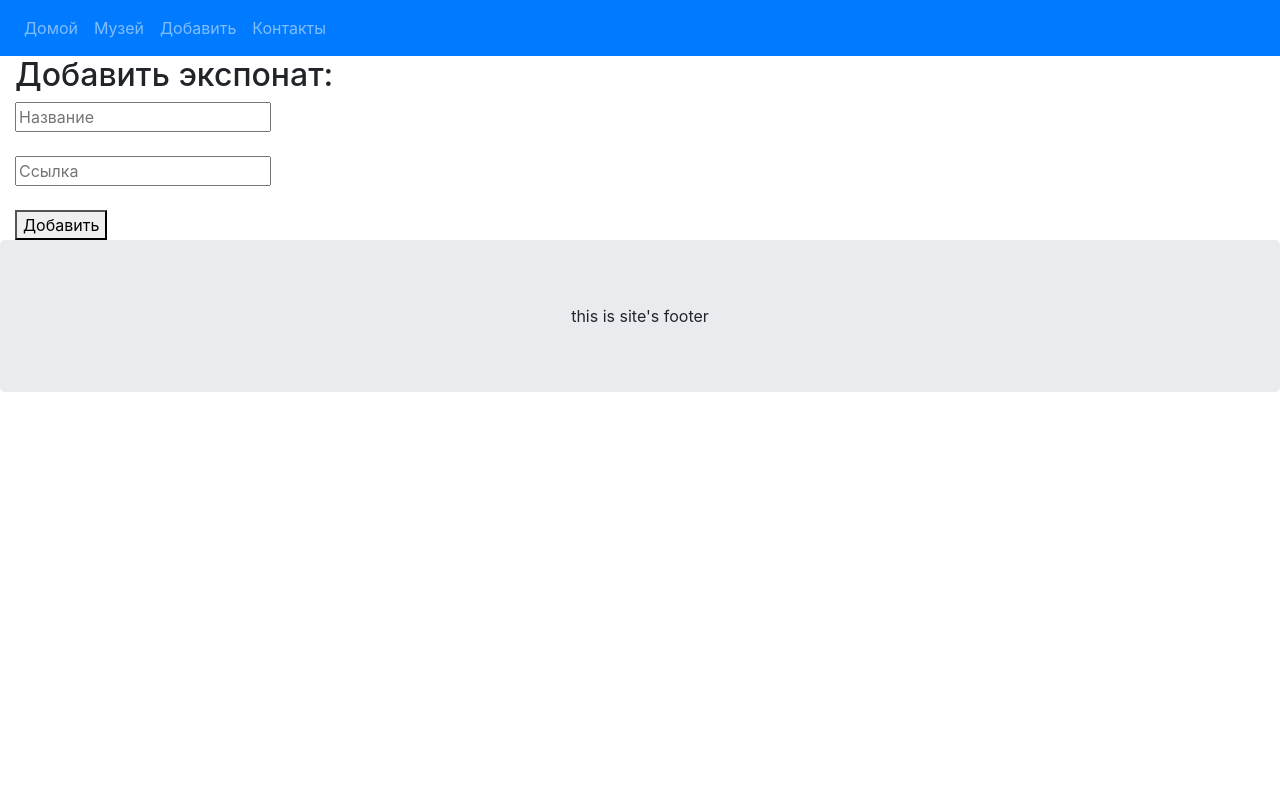
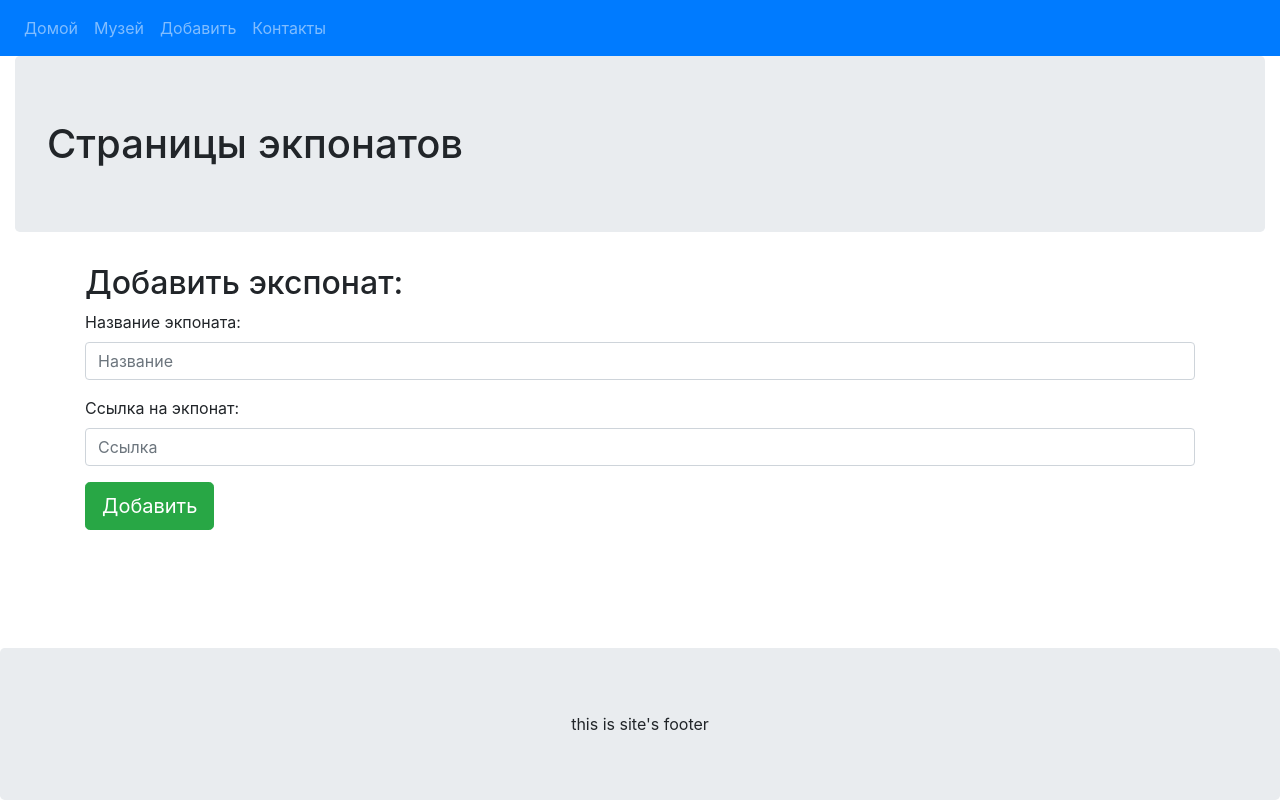
Before and after one commit to Amankaium/museum, a Flask app: page /create in a window 1280 px wide. Run offline with Flask 2, Linux system fonts and the light colour scheme; some libraries are stand-ins or nearby versions.

Commit message:
modified visual of museum

```diff
--- a/app.py
+++ b/app.py
@@ -22,6 +22,7 @@ def contact():
 @app.route("/all")
 def all():
     f = open("links.txt", mode="r", encoding="utf-8")
+
     lst = []
     for row in f:
         splited = row.split()
@@ -35,6 +36,7 @@ def all():
 @app.route("/one-image-page/<id>")
 def one(id):
     f = open("links.txt", mode="r", encoding="utf-8")
+
     lst = []
     for row in f:
         splited = row.split()
@@ -59,7 +61,14 @@ def create_form():
 @app.route("/add", methods=["POST"])
 def add():
     form = request.form
-    f = open("links.txt", mode="a+", encoding="utf-8")
-    f.write("7 " + form["name"] + " " + form["url"] + "\n")
+    f = open("links.txt", mode="r+", encoding="utf-8")
+
+    rows = f.read().split("\n")
+    last_eksponat = rows[-2]
+    last_eksponat_list = last_eksponat.split()
+    last_num = int(last_eksponat_list[0])
+
+    # f.write("7 " + form["name"] + " " + form["url"] + "\n")
+    f.write(f"{last_num + 1} {form['name']} {form['url']}\n") # 7 Кисточки http:////art2bid.com/assets/images/slid..
     f.close()
     return "<h2>Ваша форма обработана</h2>"
--- a/links.txt
+++ b/links.txt
@@ -3,5 +3,8 @@
 3 Cloud https://avatanplus.com/files/resources/mid/5b6800edd10f51650e43a120.png
 4 City https://images.unsplash.com/photo-1486406146926-c627a92ad1ab?ixlib=rb-1.2.1&ixid=eyJhcHBfaWQiOjEyMDd9&auto=format&fit=crop&w=750&q=80
 5 Стена https://onlinegallery.art/images/albums/large-abstract-artwork-artyazici(1).jpg?quality=85&type=webp&resolution=1920x0
-5 big picture https://onlinegallery.art/images/artworks/double-soaked.jpg
+6 big picture https://onlinegallery.art/images/artworks/double-soaked.jpg
 7 Кисточки https://art2bid.com/assets/images/sliders/yL2art-art-history_main_1440x800.jpg
+8 A R T https://encrypted-tbn0.gstatic.com/images?q=tbn%3AANd9GcSO_HRVZ226KcniXQYPaCURxDyhxeCty0ODmg&usqp=CAU
+9 След мамонта https://cs8.pikabu.ru/post_img/2018/02/15/6/1518687816195929795.jpg
+10 Хофбройхаус https://cs13.pikabu.ru/post_img/2020/09/03/5/1599113285153355885.webp
--- /dev/null
+++ b/static/main.css
@@ -0,0 +1,27 @@
+/* * {
+	margin: 0;
+	padding: 0;
+} */
+
+html,
+body {
+	height: 100%;
+}
+
+.wrapper {
+	display: flex;
+	flex-direction: column;
+	min-height: 100%;
+}
+
+.content {
+	flex: 1 0 auto;
+}
+
+.footer {
+	flex: 0 0 auto;
+}
+
+/* li {
+	padding-left: 10px;
+} */
--- a/templates/create_form.html
+++ b/templates/create_form.html
@@ -1,14 +1,24 @@
-{% extends 'layout.html' %}
+{% extends 'museum_base.html' %}
 
-{% block content %}
+{% block museum_content %}
 
+<div class="container">
+    <h2>Добавить экспонат:</h2>
     <form action="{{ url_for('add') }}" method='POST'>
-        <h2>Добавить экспонат:</h2>
-        <input type="text" name="name" placeholder="Название">
-        <br><br>
-        <input type="text" name="url" placeholder="Ссылка">
-        <br><br>
-        <button>Добавить</button>
+        <div class="form-group">
+            <label for="name">Название экпоната:</label>
+            <input class="form-control" id="name" type="text" name="name" placeholder="Название">
+        </div>
+        <div class="form-group">
+            <label for="url">Ссылка на экпонат:</label>
+            <input class="form-control" id="url" type="text" name="url" placeholder="Ссылка">
+        </div>
+
+        <button class="btn btn-success btn-lg">Добавить</button>
     </form>
+    <br>
+    <br>
+    <br>
+</div>
 
 {% endblock %}
--- a/templates/layout.html
+++ b/templates/layout.html
@@ -5,11 +5,14 @@
     <meta name="viewport" content="width=device-width, initial-scale=1.0">
     <title>{% block title %}Muzzzei{% endblock %}</title>
     <link rel="stylesheet" href="https://stackpath.bootstrapcdn.com/bootstrap/4.5.0/css/bootstrap.min.css" integrity="sha384-9aIt2nRpC12Uk9gS9baDl411NQApFmC26EwAOH8WgZl5MYYxFfc+NcPb1dKGj7Sk" crossorigin="anonymous">
+    <link rel="stylesheet" href="{{ url_for('static', filename='main.css') }}">
     <script src="https://code.jquery.com/jquery-3.5.1.slim.min.js" integrity="sha384-DfXdz2htPH0lsSSs5nCTpuj/zy4C+OGpamoFVy38MVBnE+IbbVYUew+OrCXaRkfj" crossorigin="anonymous"></script>
     <script src="https://cdn.jsdelivr.net/npm/popper.js@1.16.0/dist/umd/popper.min.js" integrity="sha384-Q6E9RHvbIyZFJoft+2mJbHaEWldlvI9IOYy5n3zV9zzTtmI3UksdQRVvoxMfooAo" crossorigin="anonymous"></script>
     <script src="https://stackpath.bootstrapcdn.com/bootstrap/4.5.0/js/bootstrap.min.js" integrity="sha384-OgVRvuATP1z7JjHLkuOU7Xw704+h835Lr+6QL9UvYjZE3Ipu6Tp75j7Bh/kR0JKI" crossorigin="anonymous"></script>
 </head>
 <body>
+    <div class="wrapper">
+        <div class="content">
             <nav class="navbar navbar-expand-sm bg-primary navbar-dark">
                 <ul class="navbar-nav">
                     <li class="nav-item">
@@ -34,8 +37,12 @@
                 {% endblock %}
             </div>
 
+        </div>
+        <div class="footer">
             <footer class="container-fluid text-center jumbotron" style="margin: 0">
                 <div>this is site's footer</div>
             </footer>
+        </div>
+    </div>
 </body>
 </html>
--- /dev/null
+++ b/templates/museum_base.html
@@ -0,0 +1,6 @@
+{% extends 'layout.html' %}
+
+{% block content %}
+    <h1 class="jumbotron">Страницы экпонатов</h1>
+    {% block museum_content %}{% endblock %}
+{% endblock %}
--- a/templates/one.html
+++ b/templates/one.html
@@ -1,6 +1,6 @@
-{% extends 'layout.html' %}
+{% extends 'museum_base.html' %}
 
-{% block content %}
+{% block museum_content %}
     <h1>Тут будет один экпонат</h1>
     <h2>Номер: {{ number }}</h2>
     <div>
```
Also changed, not shown: templates/all.html (+13 -11 lines). Lines whose indentation alone changed are shown as unchanged.
